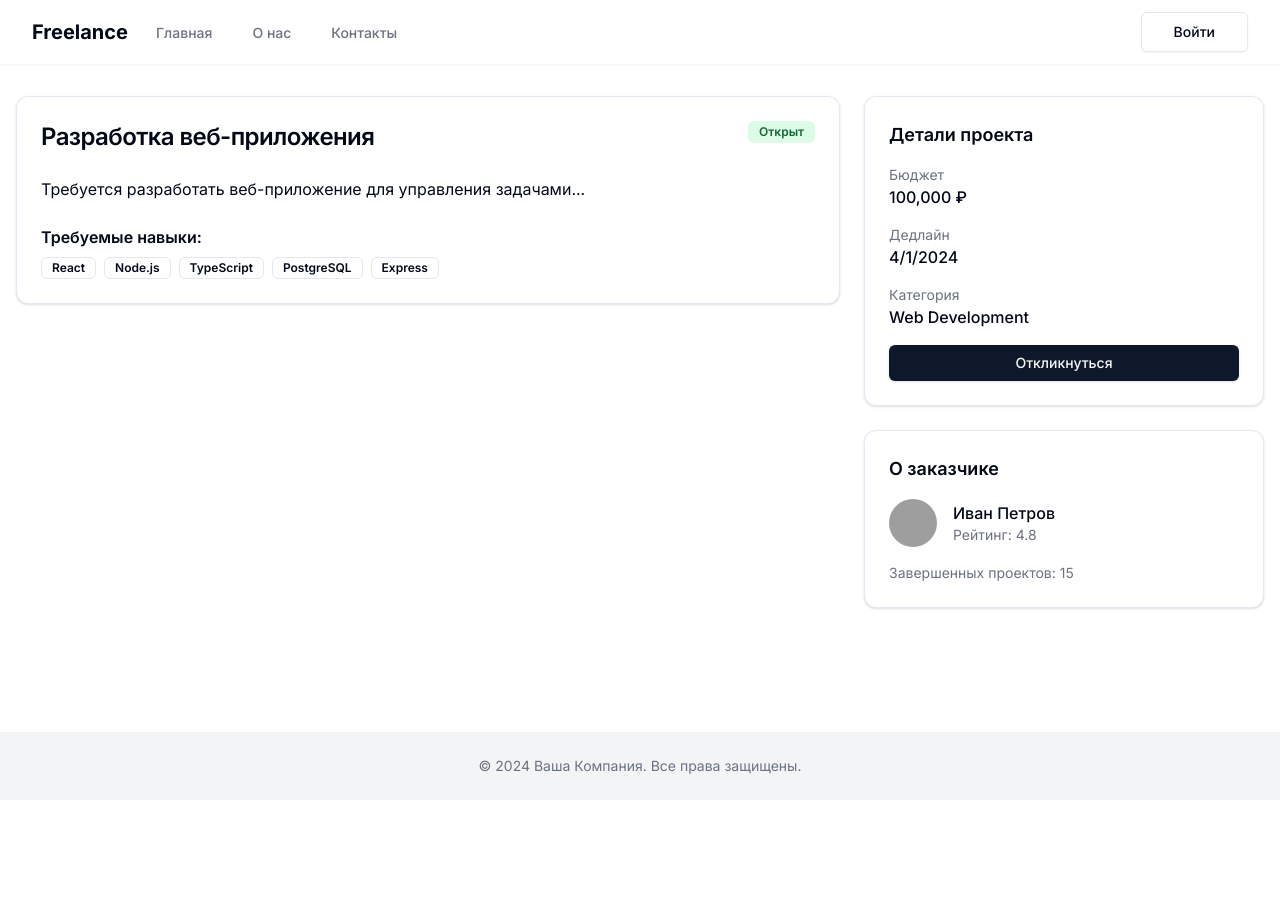
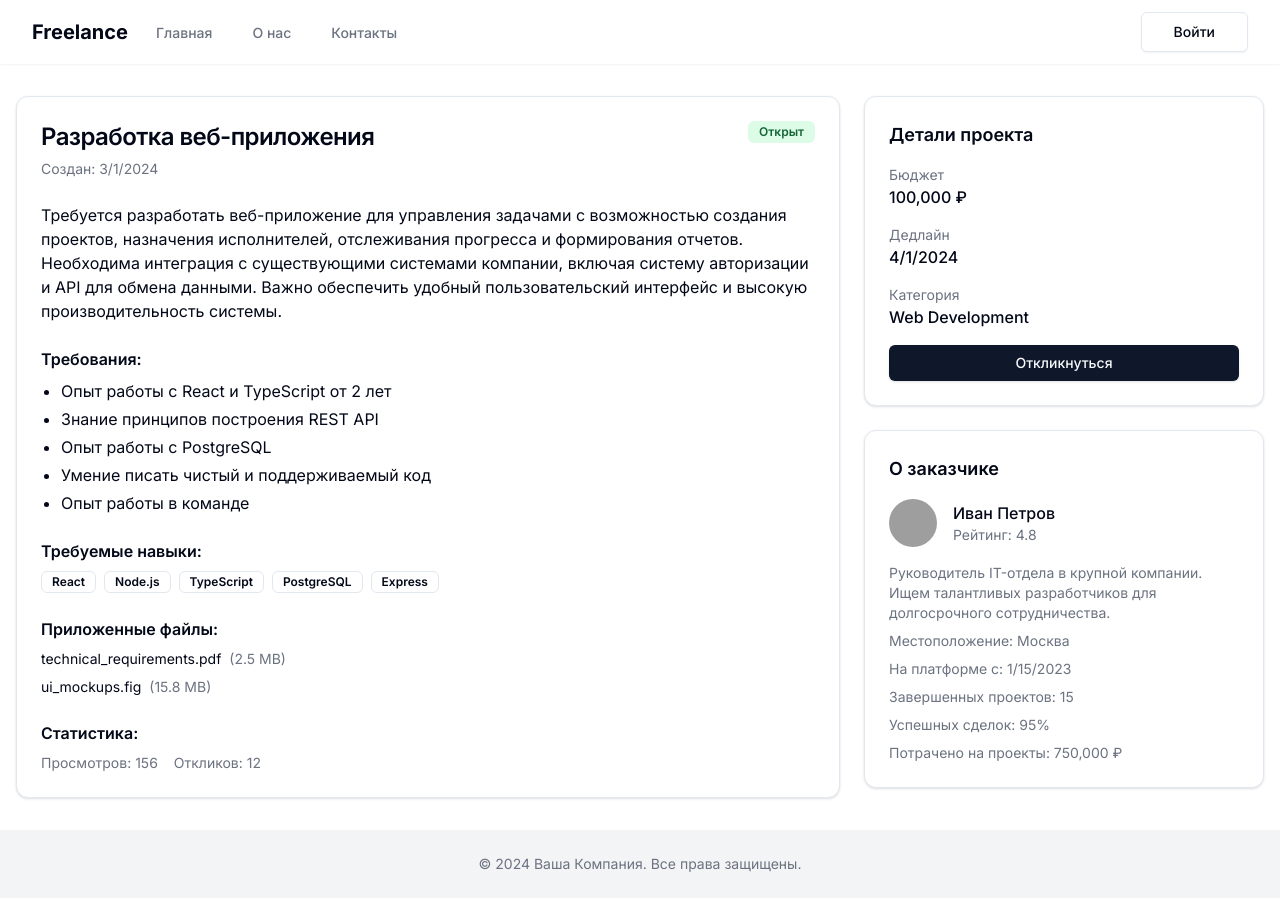
Before and after one commit to muhammadali-nb/freelance, a Next.js app: page /orders/1 in a window 1280 px wide. Before the commit the page ends 800 px from the top, so only its background shows below. Built offline with nearby package versions, Linux system fonts and the light colour scheme; grey boxes are pictures that could not be loaded.

Commit message:
zagazigu

```diff
--- a/src/app/(main)/orders/[id]/page.tsx
+++ b/src/app/(main)/orders/[id]/page.tsx
@@ -1,15 +1,17 @@
+"use client"
+
 import { Avatar, AvatarFallback, AvatarImage } from "@/components/ui/avatar";
 import { Badge } from "@/components/ui/badge";
 import { Button } from "@/components/ui/button";
 import { Card, CardContent, CardHeader, CardTitle } from "@/components/ui/card";
-
 import { useParams } from "next/navigation";
 
 // В реальном приложении данные будут загружаться с сервера
 const mockOrder = {
 	id: "1",
 	title: "Разработка веб-приложения",
-  description: "Требуется разработать веб-приложение для управления задачами...",
+	description:
+		"Требуется разработать веб-приложение для управления задачами с возможностью создания проектов, назначения исполнителей, отслеживания прогресса и формирования отчетов. Необходима интеграция с существующими системами компании, включая систему авторизации и API для обмена данными. Важно обеспечить удобный пользовательский интерфейс и высокую производительность системы.",
 	budget: 100000,
 	deadline: "2024-04-01",
 	status: "open",
@@ -21,26 +23,41 @@ const mockOrder = {
 		name: "Иван Петров",
 		avatar: "/avatars/client1.jpg",
 		rating: 4.8,
-    completedProjects: 15
+		completedProjects: 15,
+		totalSpent: 750000,
+		location: "Москва",
+		registeredAt: "2023-01-15",
+		description: "Руководитель IT-отдела в крупной компании. Ищем талантливых разработчиков для долгосрочного сотрудничества.",
+		successRate: 95
+	},
+	proposals: 12,
+	views: 156,
+	attachments: [
+		{
+			id: "a1",
+			name: "technical_requirements.pdf",
+			size: 2.5,
+			type: "pdf"
+		},
+		{
+			id: "a2",
+			name: "ui_mockups.fig",
+			size: 15.8,
+			type: "figma"
 		}
+	],
+	requirements: [
+		"Опыт работы с React и TypeScript от 2 лет",
+		"Знание принципов построения REST API",
+		"Опыт работы с PostgreSQL",
+		"Умение писать чистый и поддерживаемый код",
+		"Опыт работы в команде"
+	]
 };
 
-type Props = {
-  params: { id: string }
-  searchParams: { [key: string]: string | string[] | undefined }
-}
+export default function OrderDetailPage() {
+	const params = useParams<{ id: string }>();
 
-// export async function generateMetadata({ params }: Props): Promise<Metadata> {
-//   // В реальном приложении здесь будет запрос к API
-//   return {
-//     title: mockOrder.title,
-//     description: mockOrder.description.substring(0, 160),
-//   }
-// }
-
-export default function OrderDetailPage() {
-
-    const params = useParams<{ id: string;}>()
 	return (
 		<div className="container mx-auto py-8 px-4">
 			<div className="grid md:grid-cols-3 gap-6">
@@ -49,15 +66,30 @@ export default function OrderDetailPage() {
 						<CardHeader>
 							<div className="flex justify-between items-start">
 								<CardTitle className="text-2xl">{mockOrder.title}</CardTitle>
-                <Badge variant="secondary" className="bg-green-100 text-green-800">
-                  Открыт
+								<Badge
+									variant="secondary"
+									className="bg-green-100 text-green-800">
+									{mockOrder.status === "open" ? "Открыт" : "Закрыт"}
 								</Badge>
+							</div>
+							<div className="text-sm text-gray-500 mt-2">
+								Создан: {new Date(mockOrder.createdAt).toLocaleDateString()}
 							</div>
 						</CardHeader>
 						<CardContent>
 							<div className="prose max-w-none">
 								<p className="whitespace-pre-wrap">{mockOrder.description}</p>
 							</div>
+
+							<div className="mt-6">
+								<h3 className="font-semibold mb-2">Требования:</h3>
+								<ul className="list-disc pl-5 space-y-1">
+									{mockOrder.requirements.map((req, index) => (
+										<li key={index}>{req}</li>
+									))}
+								</ul>
+							</div>
+
 							<div className="mt-6">
 								<h3 className="font-semibold mb-2">Требуемые навыки:</h3>
 								<div className="flex flex-wrap gap-2">
@@ -66,6 +98,26 @@ export default function OrderDetailPage() {
 											{skill}
 										</Badge>
 									))}
+								</div>
+							</div>
+
+							<div className="mt-6">
+								<h3 className="font-semibold mb-2">Приложенные файлы:</h3>
+								<div className="space-y-2">
+									{mockOrder.attachments.map((file) => (
+										<div key={file.id} className="flex items-center gap-2 text-sm">
+											<span>{file.name}</span>
+											<span className="text-gray-500">({file.size} MB)</span>
+										</div>
+									))}
+								</div>
+							</div>
+
+							<div className="mt-6">
+								<h3 className="font-semibold mb-2">Статистика:</h3>
+								<div className="flex gap-4 text-sm text-gray-500">
+									<div>Просмотров: {mockOrder.views}</div>
+									<div>Откликов: {mockOrder.proposals}</div>
 								</div>
 							</div>
 						</CardContent>
@@ -79,7 +131,9 @@ export default function OrderDetailPage() {
 							<div className="space-y-4">
 								<div>
 									<div className="text-sm text-gray-500">Бюджет</div>
-                  <div className="font-medium">{mockOrder.budget.toLocaleString()} ₽</div>
+									<div className="font-medium">
+										{mockOrder.budget.toLocaleString()} ₽
+									</div>
 								</div>
 								<div>
 									<div className="text-sm text-gray-500">Дедлайн</div>
@@ -101,7 +155,10 @@ export default function OrderDetailPage() {
 							<div className="text-lg font-semibold mb-4">О заказчике</div>
 							<div className="flex items-center gap-4 mb-4">
 								<Avatar className="h-12 w-12">
-                  <AvatarImage src={mockOrder.client.avatar} alt={mockOrder.client.name} />
+									<AvatarImage
+										src={mockOrder.client.avatar}
+										alt={mockOrder.client.name}
+									/>
 									<AvatarFallback>
 										{mockOrder.client.name.substring(0, 2)}
 									</AvatarFallback>
@@ -113,8 +170,25 @@ export default function OrderDetailPage() {
 									</div>
 								</div>
 							</div>
-              <div className="text-sm text-gray-500">
+							<div className="space-y-2 text-sm">
+								<div className="text-gray-500">
+									{mockOrder.client.description}
+								</div>
+								<div className="text-gray-500">
+									Местоположение: {mockOrder.client.location}
+								</div>
+								<div className="text-gray-500">
+									На платформе с: {new Date(mockOrder.client.registeredAt).toLocaleDateString()}
+								</div>
+								<div className="text-gray-500">
 									Завершенных проектов: {mockOrder.client.completedProjects}
+								</div>
+								<div className="text-gray-500">
+									Успешных сделок: {mockOrder.client.successRate}%
+								</div>
+								<div className="text-gray-500">
+									Потрачено на проекты: {mockOrder.client.totalSpent.toLocaleString()} ₽
+								</div>
 							</div>
 						</CardContent>
 					</Card>
```
Lines whose indentation alone changed are shown as unchanged.
